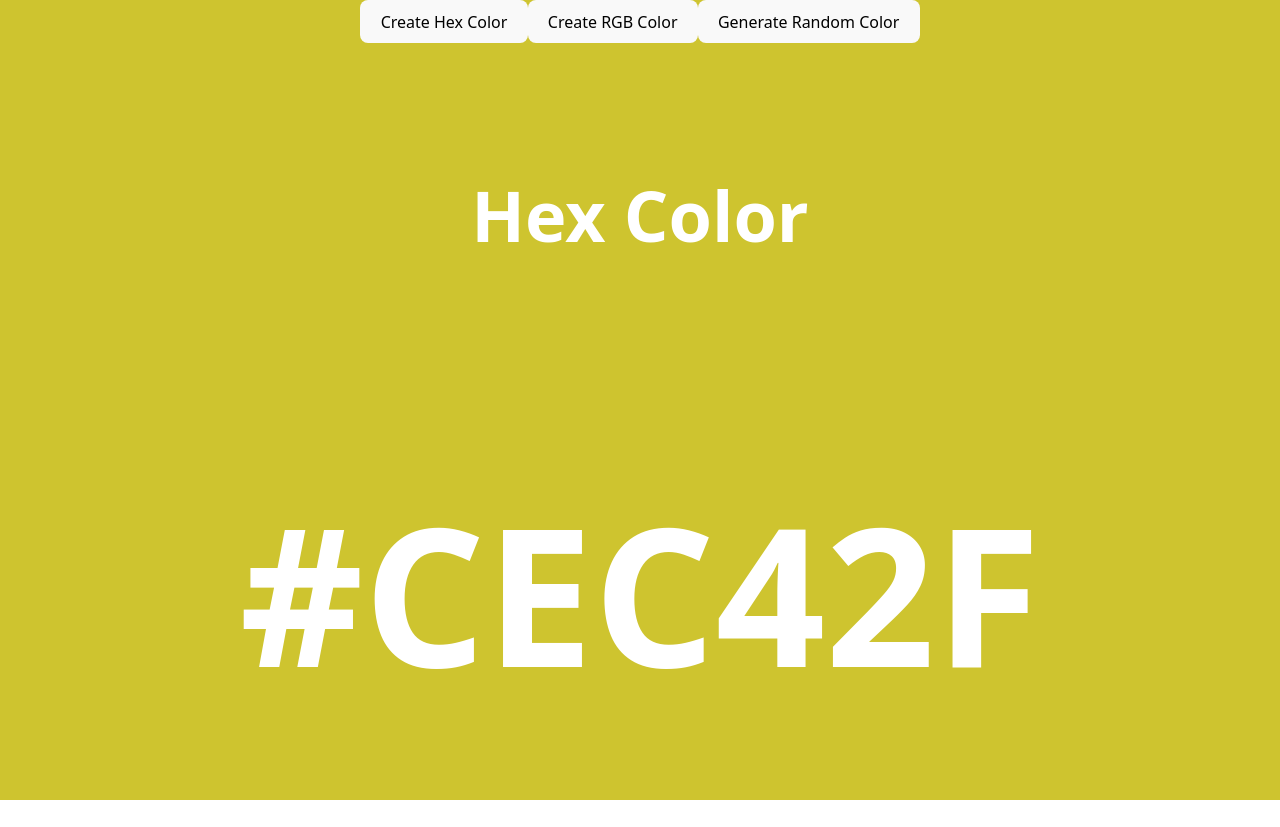
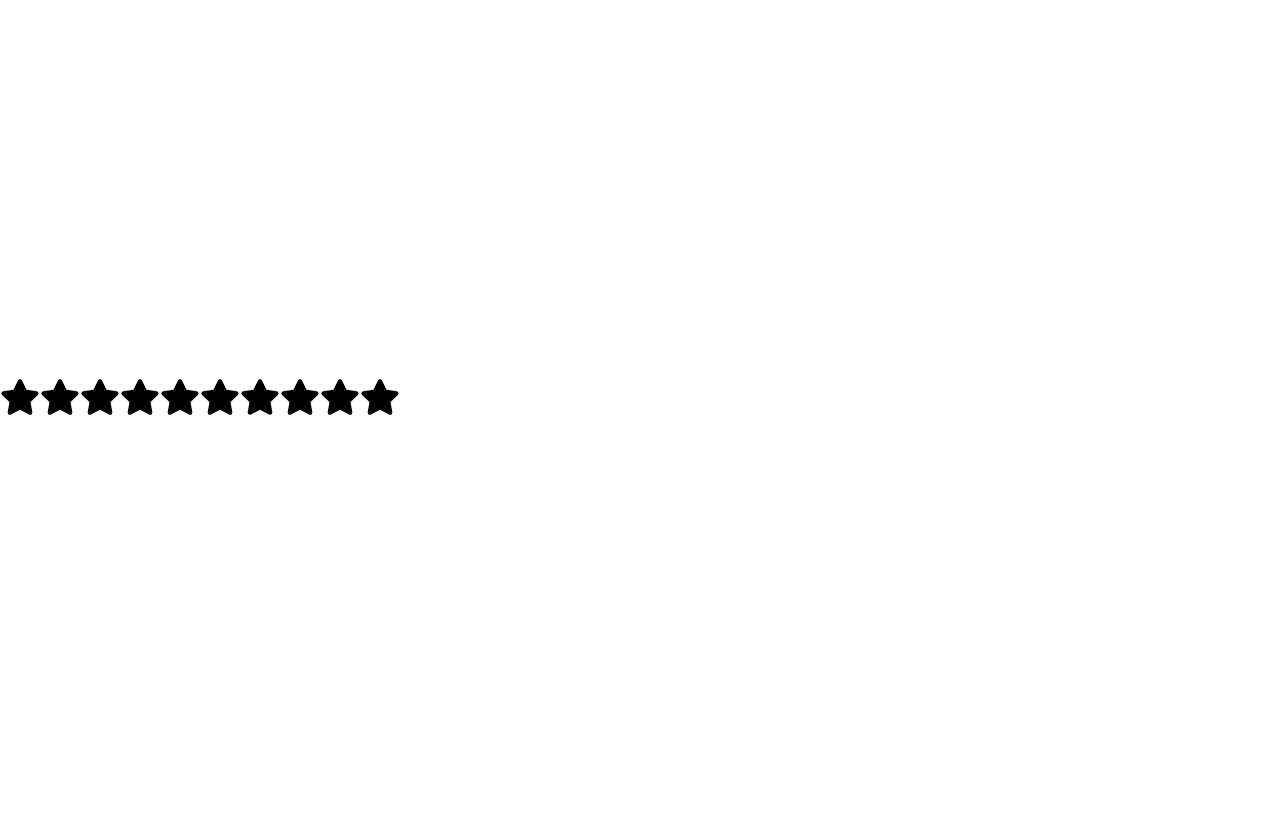
Before and after one commit to julioguerrero131/little_projects_react, a React (Vite) app: page / in a window 1280 px wide. After the commit the page ends 800 px from the top, so only its background shows below. Built offline with nearby package versions, Linux system fonts and the light colour scheme.

Commit message:
add: star-rating terminado

```diff
--- a/package.json
+++ b/package.json
@@ -11,7 +11,8 @@
   },
   "dependencies": {
     "react": "^19.0.0",
-    "react-dom": "^19.0.0"
+    "react-dom": "^19.0.0",
+    "react-icons": "^5.5.0"
   },
   "devDependencies": {
     "@eslint/js": "^9.21.0",
--- a/src/App.jsx
+++ b/src/App.jsx
@@ -1,6 +1,7 @@
 import './App.css'
 import Accordian from './components/acordion'
 import RandomColor from './components/random-color'
+import StarRating from './components/star-rating'
 
 function App() {
 
@@ -10,7 +11,10 @@
       {/* <Accordian/> */}
 
       {/* Color Random */}
-      <RandomColor/>
+      {/* <RandomColor/> */}
+
+      {/* Estrellas */}
+      <StarRating numOfStars={10}/>
     </div>
   )
 }
--- /dev/null
+++ b/src/components/star-rating/index.jsx
@@ -0,0 +1,39 @@
+import { useState } from "react";
+import { FaStar } from "react-icons/fa";
+import './styles.css'
+
+export default function StarRating({ numOfStars = 5 }) {
+  const [rating, setRating] = useState(0);
+  const [hover, setHover] = useState(0);
+
+  function handleClick(getCurrentIndex) {
+    setRating(getCurrentIndex);
+  }
+
+  function handleMouseEnter(getCurrentIndex) {
+    setHover(getCurrentIndex);
+  }
+
+  function handleMouseLeave() {
+    setHover(rating);
+  }
+
+  return (
+    <div className="star-rating">
+      {[...Array(numOfStars)].map((_, index) => {
+        index += 1;
+
+        return (
+          <FaStar
+            key={index}
+            className={index <= (hover || rating) ? 'active' : 'inactive'}
+            onClick={() => handleClick(index)}
+            onMouseMove={() => handleMouseEnter(index)}
+            onMouseLeave={() => handleMouseLeave()}
+            size={40}
+          />
+        );
+      })}
+    </div>
+  );
+}
--- /dev/null
+++ b/src/components/star-rating/styles.css
@@ -0,0 +1,7 @@
+.active {
+  color: #fff700;
+}
+
+.inactive {
+  color: #000000;
+}
```
Also changed, not shown: 1 other file (tests, documents, lock files or other folders).
